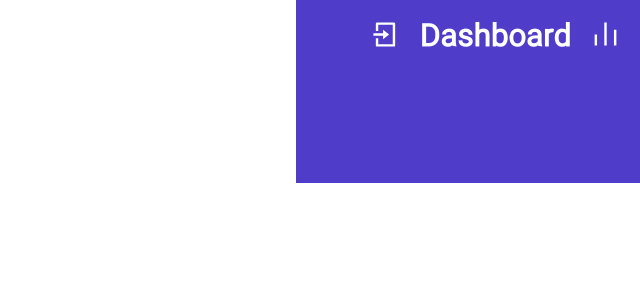
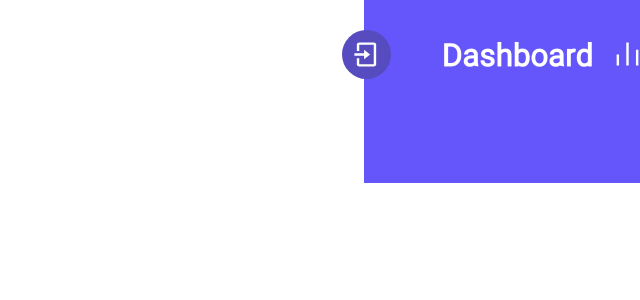
Before and after one commit to CodeLandGroup/Control-Panel-CodeLand, a React (Create React App) app: page / in a window 1280 px wide. Shown: the top 300 px of the page, without its empty margins (640-1280 px from the left). Built offline with nearby package versions, Linux system fonts and the light colour scheme.

Commit message:
Change SideBarHeader Style reset.css add class css helper sidebar.css change color background

```diff
--- a/src/Layout/SideBar/Header/SideBarHeader.jsx
+++ b/src/Layout/SideBar/Header/SideBarHeader.jsx
@@ -4,10 +4,10 @@ import { RiBarChartLine, RiLoginBoxLine } from 'react-icons/ri'
 export default function SideBarHeader() {
     return (
         <>
-            <div className='sidebar-header background-default d-flex p-10 color-white'>
-                <RiBarChartLine className='p-10'/>
-                <h3 className='p-10 mt-5'>Dashboard</h3>
-                <RiLoginBoxLine  className='p-10'/>
+            <div className='sidebar-header position-relative background-default d-flex p-10 color-white'>
+                <RiBarChartLine className='p-10 mt-20'/>
+                <h3 className='p-10'>Dashboard</h3>
+                <RiLoginBoxLine  className='p-10 position-absolute mt-20'/>
             </div>
         </>
     )
--- a/src/assets/css/SideBar/SideBar.css
+++ b/src/assets/css/SideBar/SideBar.css
@@ -5,7 +5,16 @@
 }
 
 .sidebar-header svg.position-absolute {
-    background: #4738a7;
+    background: #564cbf;
     border-radius: 30px;
     left: -22px;
 }
+.sidebar-header h3{
+    margin-top: 25px;
+}
+.sidebar-profile img{
+    width: 83px;
+    border-radius: 55px;
+    left: 38%;
+    top: -53px;
+}
--- a/src/assets/css/reset.css
+++ b/src/assets/css/reset.css
@@ -79,8 +79,11 @@ table {
     margin-top: 5px;
 }
 
+.mt-20 {
+    margin-top: 20px;
+}
 .background-default {
-    background: #4f3cc9;
+    background: #6456fa;
 }
 
 .color-white {
@@ -94,3 +97,9 @@ table {
 .position-absolute {
     position: absolute;
 }
+.w-100{
+    width: 100%;
+}
+.background-white{
+    background-color: white;
+}
```
